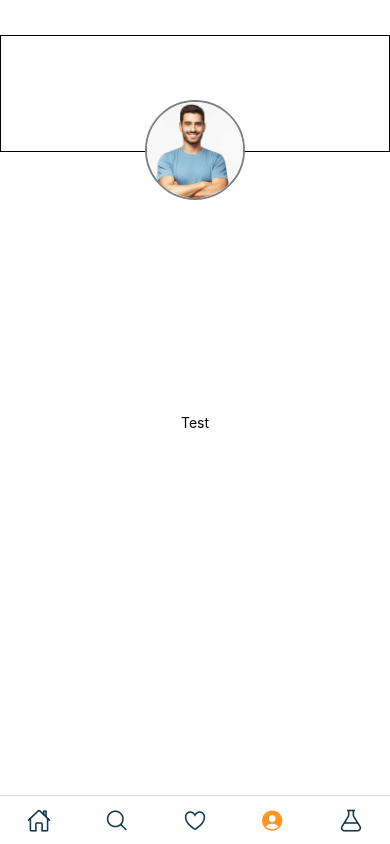
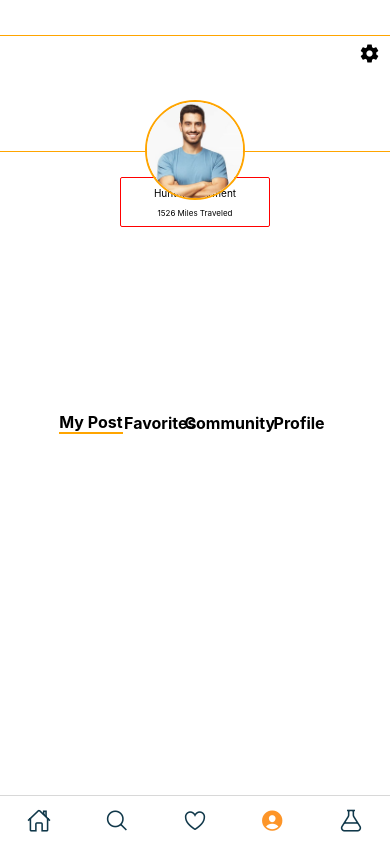
Before and after one commit to Roadtrip-app/roadtrip-frontend, a React Native app in the folder getaway/: screen /Profile in a window 390 px wide. Built offline with nearby package versions, Linux system fonts and the light colour scheme.

Commit message:
safeview for test page, profile updates

```diff
--- a/getaway/ProfileScreen.js
+++ b/getaway/ProfileScreen.js
@@ -1,39 +1,48 @@
-import React from 'react';
-import {useState} from 'react';
-import {Button, Text, View, Image, ImageBackground, StatusBar, StyleSheet, TouchableOpacity} from 'react-native';
+import React, { useState } from 'react';
+import { Button, Text, View, Image, ImageBackground, StatusBar, StyleSheet, TouchableOpacity, SafeAreaView } from 'react-native';
 import ImagePicker from 'react-native-image-picker';
-
+import Icon from 'react-native-vector-icons/Ionicons';
 const ProfileScreen = () => {
     const [profileSource, setProfile] = useState(null);
+    const [selectedTab, setSelectedTab] = useState(0);
 
-    const selectImage = () => {
-        const options = {
-            noData: true,
-        };
+    const handleTabPress = (tabIndex) => {
+        setSelectedTab(tabIndex);
+    };
 
-    ImagePicker.launchImageLibrary(options, response => {
-        console.log('Response = ', response);
-
-        if (response.didCancel) {
-            console.log("User Cancelled Image Selection");
-        } else if (response.error) {
-            console.log('ImagePicker Error: ', response.error);
-        } else {
-            const source = {uri: response.uri};
-            setProfile(source);
-        }
-    });
-};
     return (
-    <View style={styles.container}>
-        <View style={styles.banner}></View>
+    <SafeAreaView style={styles.container}>
+        <View style={styles.banner}>
+        <Icon style={styles.searchIcon} name="settings-sharp" size={20} color="black"/>
+        </View>
         <View style={styles.profilePictureContainer}>
             <Image source={require('./assets/young_adult_man_blue_shirt_smiling.jpg')} style={styles.profilePicture}/>
         </View>
-        <View style={styles.pictureHub}>
-            <Text>Test</Text>
+        <View style={styles.profileName}>
+            <Text style={styles.nameText}>Hunter DeArment</Text>
+            <Text style={styles.dateJoined}>1526 Miles Traveled</Text>
         </View>
-    </View>
+        <View style={styles.tabsContainer}>
+            {["My Post", "Favorites", "Community", "Profile"].map((tab, index) => (
+                <TouchableOpacity
+                    key={index}
+                    style={styles.tabItem}
+                    onPress={() => handleTabPress(index)}
+                >
+                    <View>
+                        <Text style={[styles.tabText, selectedTab === index && styles.activeTab]}>{tab}</Text>
+                        {selectedTab === index && <View style={styles.tabUnderline}/>}
+                    </View>
+                </TouchableOpacity>
+            ))}
+
+
+        </View>
+
+
+    </SafeAreaView>
+
+
     );
 };
 
@@ -42,7 +51,7 @@ const styles = StyleSheet.create({
         flex: 1,
         backgroundColor: "#fff",
         alignItems: 'center',
-        justifyContent: 'center',
+        justifyContent: 'flex-start',
     },
 
     profilePictureContainer: {
@@ -51,33 +60,90 @@ const styles = StyleSheet.create({
         zIndex: 1,
     },
 
+    tabsContainer: {
+        flexDirection: 'row',
+        top: '41%',
+        height: '6.32%',
+
+    },
+
+    tabItem: {
+        alignItems: 'center',
+        justifyContent: 'center',
+        flex: 1,
+
+    },
+
+    tabInner: {
+        alignItems: 'center'
+    },
+
+    activeTab: {
+
+    },
+
+    tabUnderline: {
+        height: 2,
+        backgroundColor: 'orange',
+    },
+
+    tabText: {
+        fontSize: 16,
+        fontWeight: 'bold',
+        textAlign: 'center',
+    },
+
     profilePicture: {
-        borderColor: 'grey',
+        borderColor: 'orange',
         borderWidth: 2,
-        width: 100,  // replace with the size you want
-        height: 100, // replace with the size you want
-        borderRadius: 90,  // half of your width and height
+        width: 100,
+        height: 100,
+        borderRadius: 90,
         overflow: 'hidden',
     },
 
     profileName: {
-        top: 220,
-        position: 'absolute',
-        justifyContent: 'center',
-        alignItems: 'center'
+        flexDirection: 'column',
+        top: "21%",
+        justifyContent: 'space-evenly',
+        alignItems: 'center',
+        borderRadius: 2,
+        borderWidth: 1,
+        height: 50,
+        width: 150,
+        borderColor: 'red',
+
     },
 
-    pictureHub: {
 
+    userInfo: {
+        flexDirection: 'row',
+        height: '80%',
+        top: '-100%',
     },
 
     banner: {
         borderWidth: 1,
         height: 117,
-        width: '100%',
+        width: '101%',
         position: 'absolute',
-        top: 35
+        top: 35,
+        borderColor: 'orange',
     },
+
+    searchIcon: {
+        left: "92%",
+        top: "5%"
+    },
+
+    nameText: {
+        fontSize: 10,
+    },
+
+    dateJoined: {
+        fontSize: 8,
+    },
+
 });
 
 export default ProfileScreen;
--- a/getaway/TripMenu.js
+++ b/getaway/TripMenu.js
@@ -1,15 +1,15 @@
-import { Text, Button, View, StyleSheet} from 'react-native';
+import { Text, Button, View, StyleSheet, SafeAreaView} from 'react-native';
 import TextInput from './components/TextInput'
 const TripMenu = () => {
     return (
-        <View style={styles.container}>
+        <SafeAreaView style={styles.container}>
             <View>
                 <TextInput defaultText="Starting point"></TextInput>
                 <TextInput defaultText="Destination"></TextInput>
                 <TextInput defaultText="Testing"></TextInput>
                 <Button title="test"></Button>
             </View>
-        </View>
+        </SafeAreaView>
 
     )
 }
```
